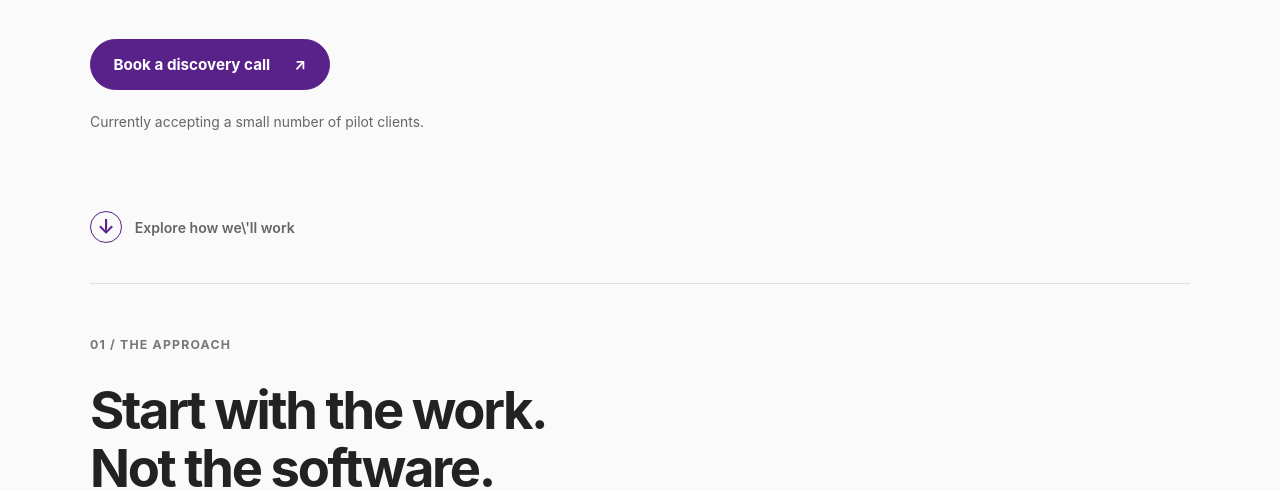
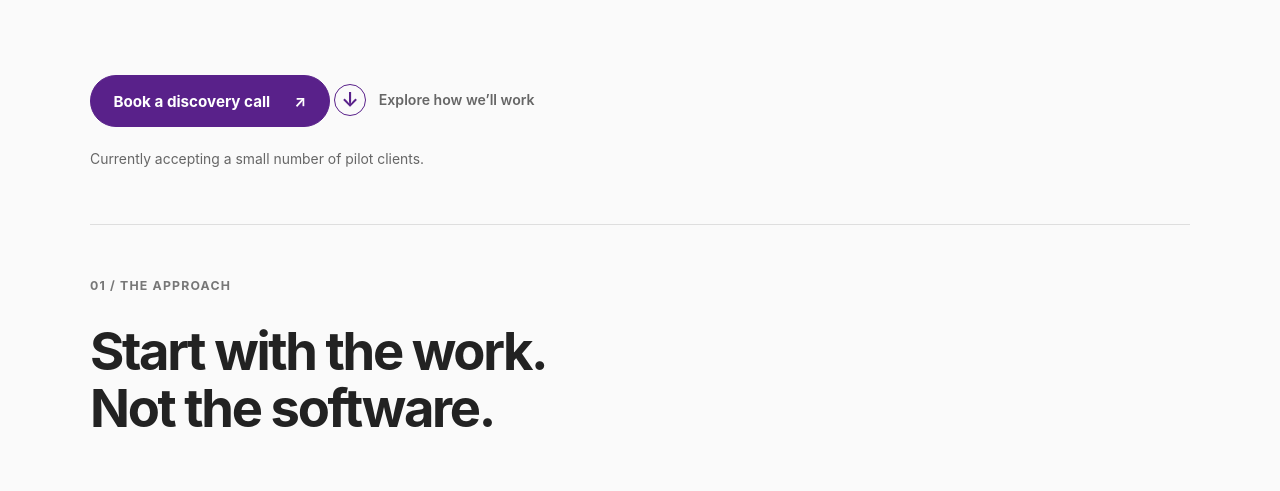
Before and after one commit to albidrez/albidrez.co, a plain HTML site: page index.html in a window 1280 px wide. Shown: the part 599-1090 px from the top of the page. Drawn offline with Linux system fonts and the light colour scheme.

Commit message:
Move scroll cue next to primary action and fix apostrophe

```diff
--- a/index.html
+++ b/index.html
@@ -19,8 +19,8 @@
         <h1>Practical systems for owner-operated businesses.</h1>
         <p class="lede">Find the bottlenecks. Simplify the workflow. Use automation or AI only where it actually helps.</p>
         <a class="button button-primary" href="https://calendar.app.google/zFF1YuV7bFLgazE49" target="_blank" rel="noopener noreferrer">Book a discovery call <span aria-hidden="true">↗</span></a>
+        <a class="scroll-cue" href="#approach"><span class="scroll-arrow" aria-hidden="true">↓</span><span>Explore how we’ll work</span></a>
         <p class="availability">Currently accepting a small number of pilot clients.</p>
-        <a class="scroll-cue" href="#approach" aria-label="Explore how we\'ll work"><span class="scroll-arrow" aria-hidden="true">↓</span><span>Explore how we\'ll work</span></a>
       </header>
 
       <section id="approach" class="section approach" aria-labelledby="approach-title">
```
